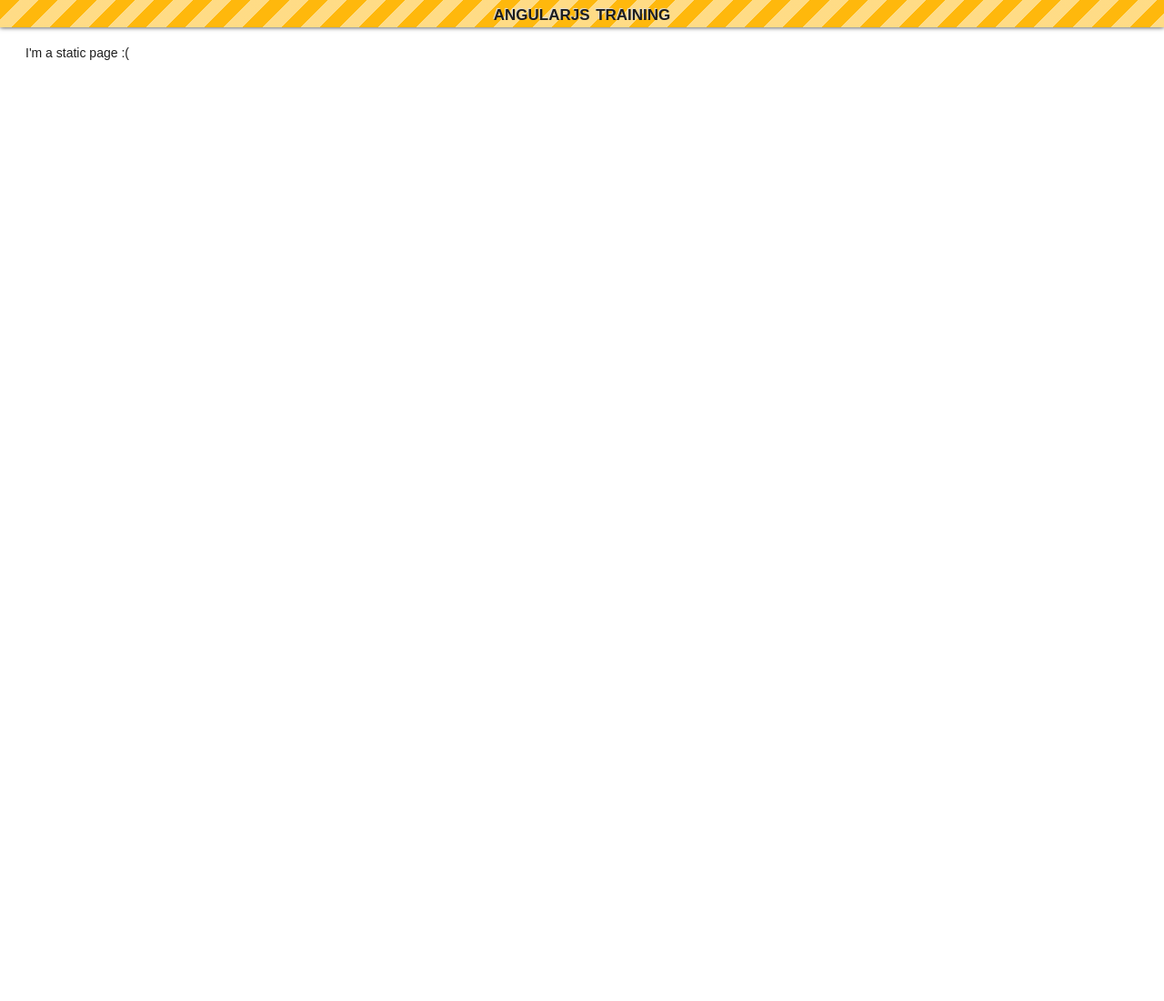
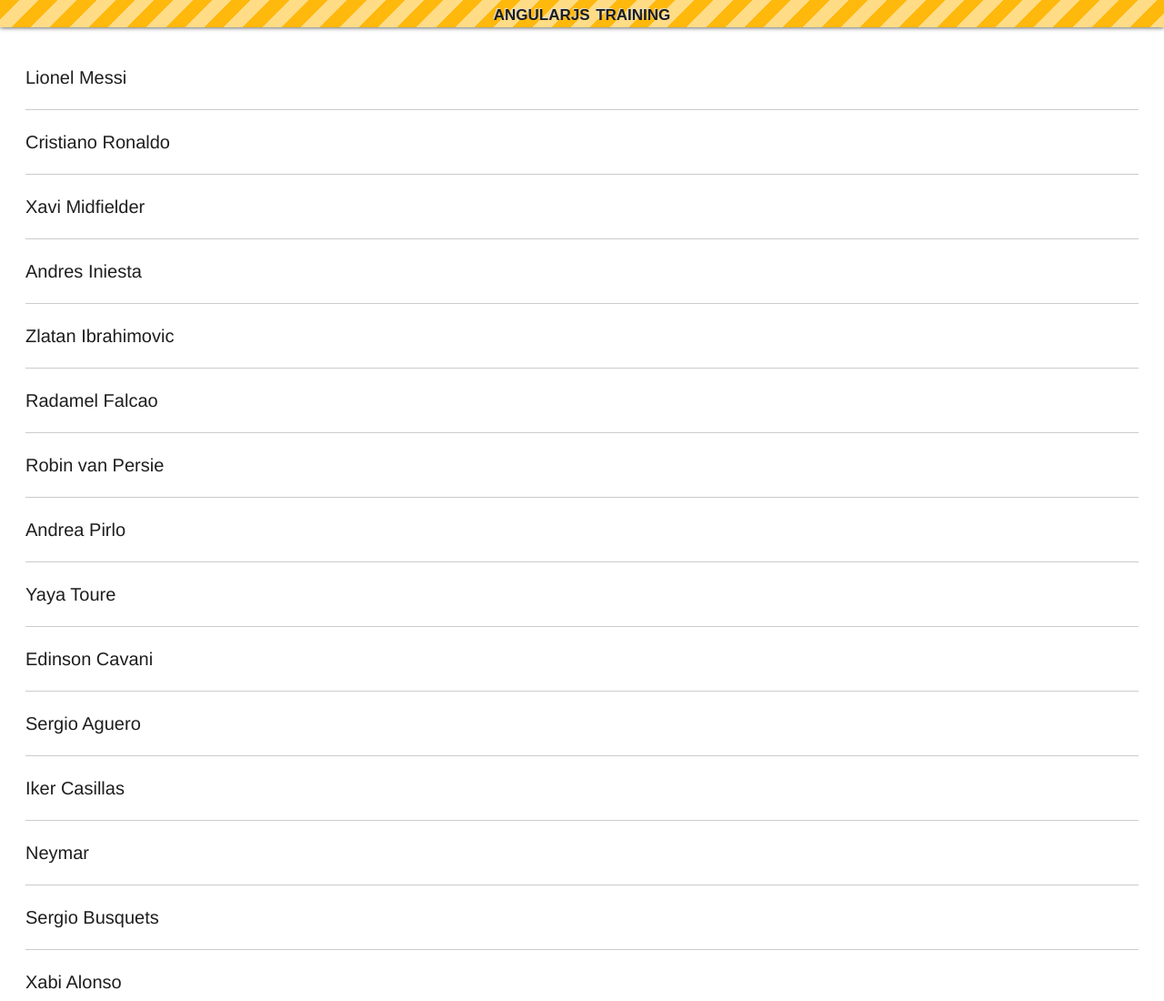
Before and after one commit to ferreiratiago/angular-playground, a website: page app/index.html in a window 1280 px wide. Shown: the top 1100 px of the page at 91% size. Before the commit the page ends 800 px from the top, so only its background shows below. Drawn offline with nearby package versions, Linux system fonts and the light colour scheme.

Commit message:
Add controller

```diff
--- a/app/css/index.css
+++ b/app/css/index.css
@@ -61,3 +61,9 @@ body {
     padding: 20px;
     z-index: 1;
 }
+
+li {
+  font: 200 20px/1.5 Helvetica, Verdana, sans-serif;
+  border-bottom: 1px solid #ccc;
+  list-style-type: none;
+}
--- a/app/index.html
+++ b/app/index.html
@@ -1,5 +1,5 @@
 <!doctype html>
-<html lang="en" ng-app>
+<html lang="en" ng-app="angularTraining">
 <head>
   <meta charset="utf-8">
   <title>AngularJS Training</title>
@@ -10,8 +10,13 @@
     <header class="angular-training-header">
         AngularJS Training
     </header>
-    <main class="angular-training-main">
-        I'm a static page :(
+
+    <main class="angular-training-main" ng-controller="AngularTrainingController">
+        <li ng-repeat="player in footballPlayers">
+            <p>{{player}}</p>
+        </li>
     </main>
+
+    <script src="js/controller.js"></script>
 </body>
 </html>
--- /dev/null
+++ b/app/js/controller.js
@@ -0,0 +1,30 @@
+var app = angular.module('angularTraining', []);
+
+app.controller('AngularTrainingController', function ($scope) {
+    $scope.footballPlayers = [
+        'Lionel Messi',
+        'Cristiano Ronaldo',
+        'Xavi Midfielder',
+        'Andres Iniesta',
+        'Zlatan Ibrahimovic',
+        'Radamel Falcao',
+        'Robin van Persie',
+        'Andrea Pirlo',
+        'Yaya Toure',
+        'Edinson Cavani',
+        'Sergio Aguero',
+        'Iker Casillas',
+        'Neymar',
+        'Sergio Busquets',
+        'Xabi Alonso',
+        'Thiago Silva',
+        'Mesut Ozil',
+        'David Silva',
+        'Bastian Schweinsteiger',
+        'Gianluigi Buffon',
+        'Luis Suarez',
+        'Sergio Ramos',
+        'Gerard Pique',
+        'Philipp Lahm'
+    ];
+});
```
